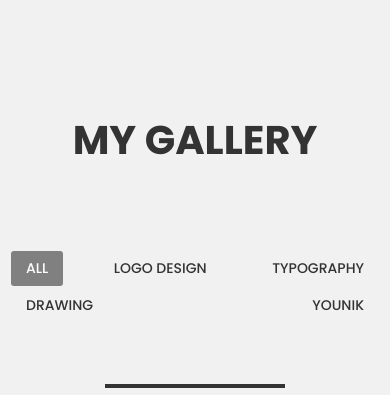
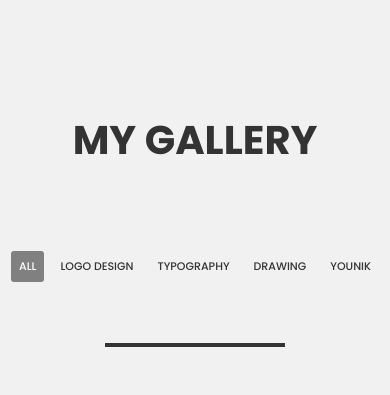
Before and after one commit to ssuhacho/sc3kh-web, a plain HTML site: page gallery_1.html in a window 390 px wide. Shown: the top 395 px of the page. Drawn offline with Linux system fonts and the light colour scheme.

Commit message:
responsive ui

```diff
--- a/style_1.css
+++ b/style_1.css
@@ -175,9 +175,9 @@ nav .items .item:hover{
         max-width: 600px;
     }
     nav .items .item{
-        padding: 7px 15px;
+        padding: 7px 9px;
         margin: 1px;
-        font-size: 14px;
+        font-size: 11.5px;
     }
 
 }
@@ -189,4 +189,9 @@ nav .items .item:hover{
     .gallery .image{
         width: 100%;
     }
+    nav .items .item{
+        padding: 7px 8px;
+        margin: 1px;
+        font-size: 11px;
+    }
 }
```
